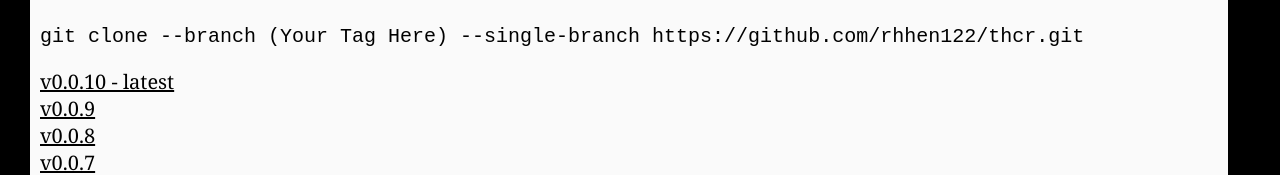
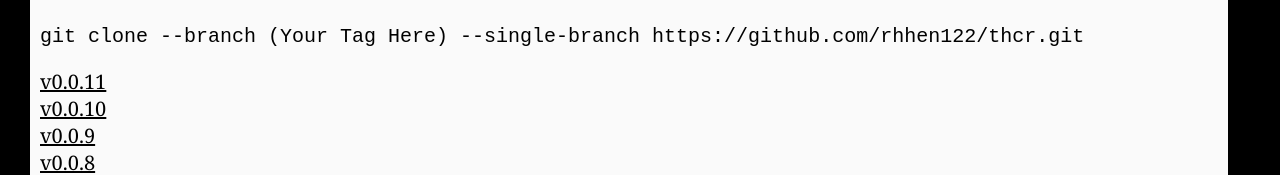
Before and after one commit to rhhen122/thcr, a plain HTML site: page docs/index.html in a window 1280 px wide. Shown: the part 751-926 px from the top of the page. Drawn offline with Linux system fonts and the light colour scheme.

Commit message:
oh shit oh shit oh shit

```diff
--- a/docs/index.html
+++ b/docs/index.html
@@ -29,7 +29,9 @@
       <h4 id="tags">Tags: <a href="#tags">#</a></h4>
       <p><code> git clone --branch (Your Tag Here) --single-branch https://github.com/rhhen122/thcr.git</code></p>
       <p>
-      <a href="http://github.com/rhhen122/thcr/releases/tag/v0.0.10">v0.0.10 - latest</a>
+      <a href="http://github.com/rhhen122/thcr/releases/tag/v0.0.11">v0.0.11</a>
+      <br>
+      <a href="http://github.com/rhhen122/thcr/releases/tag/v0.0.10">v0.0.10</a>
       <br>
       <a href="http://github.com/rhhen122/thcr/releases/tag/v0.0.9">v0.0.9</a>
       <br>
```
